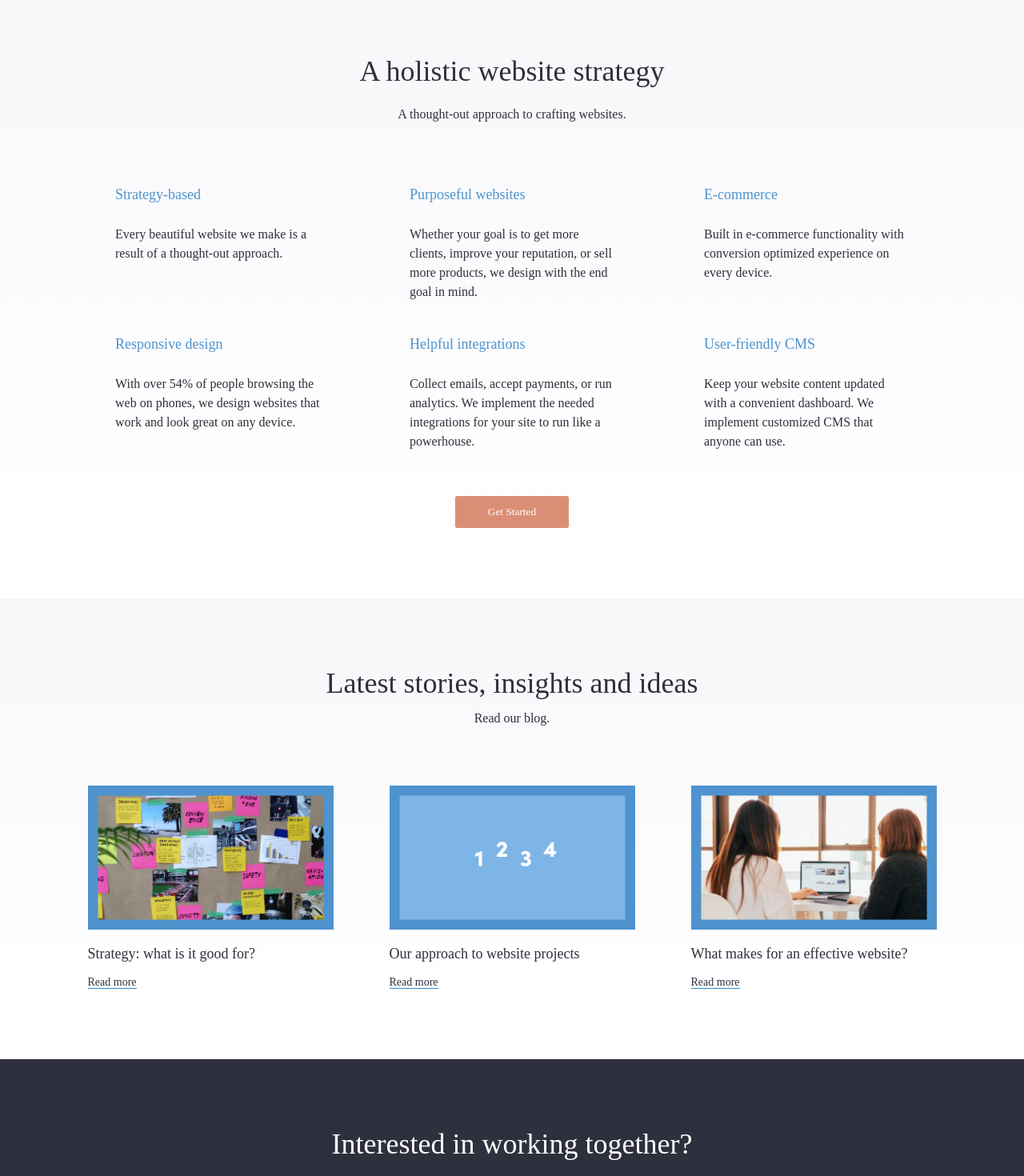
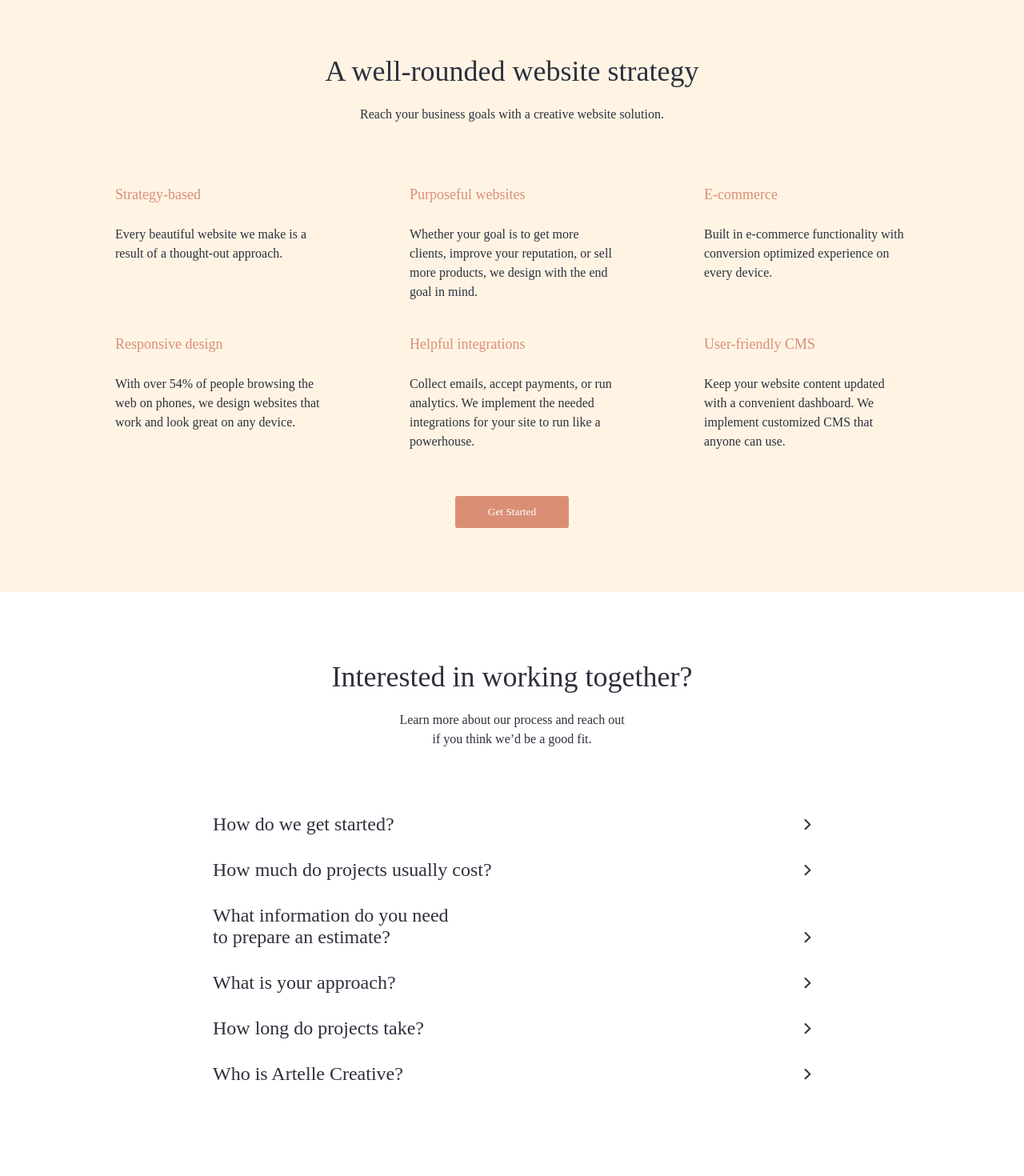
Before and after one commit to maribellDev/artellecreative, a Next.js app: page / in a window 1280 px wide. Shown: the part 2340-3810 px from the top of the page at 80% size. Built offline with nearby package versions, Linux system fonts and the light colour scheme; a web font is replaced by a local one.

Commit message:
add: change blocks answers and tools

```diff
--- a/Components/Answers.js
+++ b/Components/Answers.js
@@ -5,7 +5,7 @@ export function Answers() {
     <>
       <div className={style.answersall}>
         <h2
-          style={{ margin: "0 0 10px 0", paddingTop: "80px", color: "white" }}
+          style={{ margin: "0 0 10px 0", paddingTop: "80px", color: "#2E303D" }}
         >
           Interested in working together?
         </h2>
@@ -15,7 +15,7 @@ export function Answers() {
             fontSize: "16px",
             textAlign: "center",
             paddingBottom: "50px",
-            color: "white",
+            color: "#2E303D",
           }}
         >
           Learn more about our process and reach out <br /> if you think we’d be
@@ -23,10 +23,10 @@ export function Answers() {
         </p>
         <div className={style.horizontalclick}>
           <input type="radio" name="vkl" id="vkl1" />
-          <label style={{ color: "white" }} htmlFor="vkl1">
+          <label style={{ color: "#2E303D" }} htmlFor="vkl1">
             How do we get started?
           </label>
-          <div style={{ maxWidth: "85%", color: "#C6CAE5" }}>
+          <div style={{ maxWidth: "85%", color: "#2E303D" }}>
             Let’s start off by&nbsp;
             <a href="/contact" style={{ textDecoration: "underline" }}>
               scheduling a call
@@ -34,10 +34,10 @@ export function Answers() {
             &nbsp;to talk about your needs and see if we are a good fit.
           </div>
           <input type="radio" name="vkl" id="vkl2" />
-          <label style={{ color: "white" }} htmlFor="vkl2">
+          <label style={{ color: "#2E303D" }} htmlFor="vkl2">
             How much do projects usually cost?
           </label>
-          <div style={{ maxWidth: "85%", color: "#C6CAE5" }}>
+          <div style={{ maxWidth: "85%", color: "#2E303D" }}>
             Project cost depends on project complexity and functionality. Please
             reach out to us, and we can walk you through everything needed to
             prepare an estimate. The first discovery call is completely free and
@@ -51,14 +51,14 @@ export function Answers() {
             id="vkl3"
           />
           <label
-            style={{ color: "white" }}
+            style={{ color: "#2E303D" }}
             className={style.shortLabel}
             htmlFor="vkl3"
           >
             What information do you need
             <br /> to prepare an estimate?
           </label>
-          <div style={{ maxWidth: "85%", color: "#C6CAE5" }}>
+          <div style={{ maxWidth: "85%", color: "#2E303D" }}>
             Our work and processes are dependent on the unique needs of each
             company, so we’d always suggest getting in touch first, and we can
             talk you through what we need in more detail.
@@ -69,10 +69,10 @@ export function Answers() {
             estimate.
           </div>
           <input type="radio" name="vkl" id="vkl4" />
-          <label style={{ color: "white" }} htmlFor="vkl4">
+          <label style={{ color: "#2E303D" }} htmlFor="vkl4">
             What is your approach?
           </label>
-          <div style={{ maxWidth: "85%", color: "#C6CAE5" }}>
+          <div style={{ maxWidth: "85%", color: "#2E303D" }}>
             We approach every website project with the same four-phase
             process—research, strategy, design, and development. These phases
             help us keep each project on track, on time, and on budget. Read
@@ -86,10 +86,10 @@ export function Answers() {
             .
           </div>
           <input type="radio" name="vkl" id="vkl5" />
-          <label style={{ color: "white" }} htmlFor="vkl5">
+          <label style={{ color: "#2E303D" }} htmlFor="vkl5">
             How long do projects take?
           </label>
-          <div style={{ maxWidth: "85%", color: "#C6CAE5" }}>
+          <div style={{ maxWidth: "85%", color: "#2E303D" }}>
             Each project is different and the timeline depends on the complexity
             of each given website. Most of our projects take 6 to 10 weeks,
             though there are cases when it takes less or more time.
@@ -100,10 +100,10 @@ export function Answers() {
             complete your site in a shorter timeframe.
           </div>
           <input type="radio" name="vkl" id="vkl6" />
-          <label style={{ color: "white" }} htmlFor="vkl6">
+          <label style={{ color: "#2E303D" }} htmlFor="vkl6">
             Who is Artelle Creative?
           </label>
-          <div style={{ maxWidth: "85%", color: "#C6CAE5" }}>
+          <div style={{ maxWidth: "85%", color: "#2E303D" }}>
             We are a group of creatives working remotely from different corners
             of the world, with our main base in Port St. Lucie, Florida. We have
             extensive experience in design, development, user experience,
--- a/Components/Slider.js
+++ b/Components/Slider.js
@@ -92,35 +92,35 @@ export default function Slider() {
           <SwiperSlide>
             <Link href={"/shuda-properties"}>
               <a>
-                <Image src={slide2} class={styles.images} alt="slide2" />
+                <Image src={slide2} className={styles.images} alt="slide2" />
               </a>
             </Link>
           </SwiperSlide>
           <SwiperSlide>
             <Link href={"/nomadtechy"}>
               <a>
-                <Image src={slide3} class={styles.images} alt="slide3" />
+                <Image src={slide3} className={styles.images} alt="slide3" />
               </a>
             </Link>
           </SwiperSlide>
           <SwiperSlide>
             <Link href={"/nomadtechy"}>
               <a>
-                <Image src={slide4} class={styles.images} alt="slide4" />
+                <Image src={slide4} className={styles.images} alt="slide4" />
               </a>
             </Link>
           </SwiperSlide>
           <SwiperSlide>
             <Link href={"/nomadtechy"}>
               <a>
-                <Image src={slide5} class={styles.images} alt="slide5" />
+                <Image src={slide5} className={styles.images} alt="slide5" />
               </a>
             </Link>
           </SwiperSlide>
           <SwiperSlide>
             <Link href={"/nomadtechy"}>
               <a>
-                <Image src={slide6} class={styles.images} alt="slide6" />
+                <Image src={slide6} className={styles.images} alt="slide6" />
               </a>
             </Link>
           </SwiperSlide>
--- a/Components/Tools.js
+++ b/Components/Tools.js
@@ -12,7 +12,7 @@ export default function Tools() {
             paddingTop: "80px",
           }}
         >
-          A holistic website strategy
+          A well-rounded website strategy
         </h2>
         <p
           style={{
@@ -24,7 +24,7 @@ export default function Tools() {
             lineHeight: "24px",
           }}
         >
-          A thought-out approach to crafting websites.
+          Reach your business goals with a creative website solution.
         </p>
         <div className={style.tools}>
           <div className={style.tool}>
--- a/pages/index.js
+++ b/pages/index.js
@@ -81,12 +81,9 @@ export default function Home() {
       <section>
         <Tools></Tools>
       </section>
-      <section>
-        <Blog></Blog>
-      </section>
-      <section>
-        <Answers></Answers>
-      </section>
+
+      <Answers></Answers>
+
       <section>
         <Action></Action>
       </section>
--- a/styles/answers.module.scss
+++ b/styles/answers.module.scss
@@ -1,6 +1,5 @@
 .answersall {
-  background: rgba(46, 48, 61, 1);
-
+  color: black;
   .horizontalclick {
     width: 100%;
     max-width: 748px;
--- a/styles/tools.module.scss
+++ b/styles/tools.module.scss
@@ -1,5 +1,6 @@
 .toolall {
-  background: linear-gradient(180deg, #f7f7fa 0%, #ffffff 100%);
+  background: #fff4e4;
+  padding-bottom: 80px;
 
   .tools {
     max-width: 1440px;
@@ -13,7 +14,7 @@
       width: 16em;
       margin: 0 3.5em;
       h4 {
-        color: rgba(78, 147, 206, 1);
+        color: #db8e76;
       }
     }
   }
```
Also changed, not shown: public/icons/answerclose.svg.
